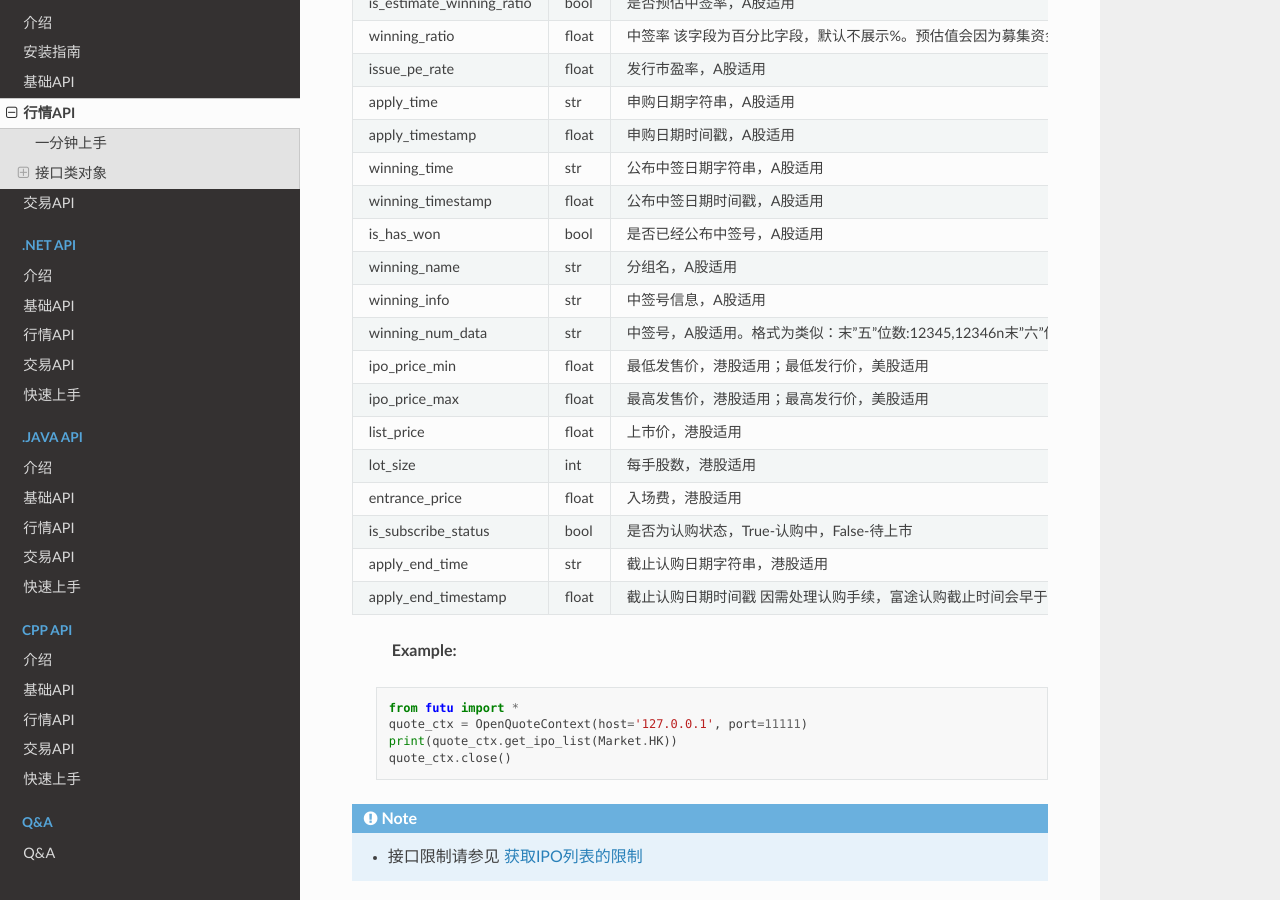
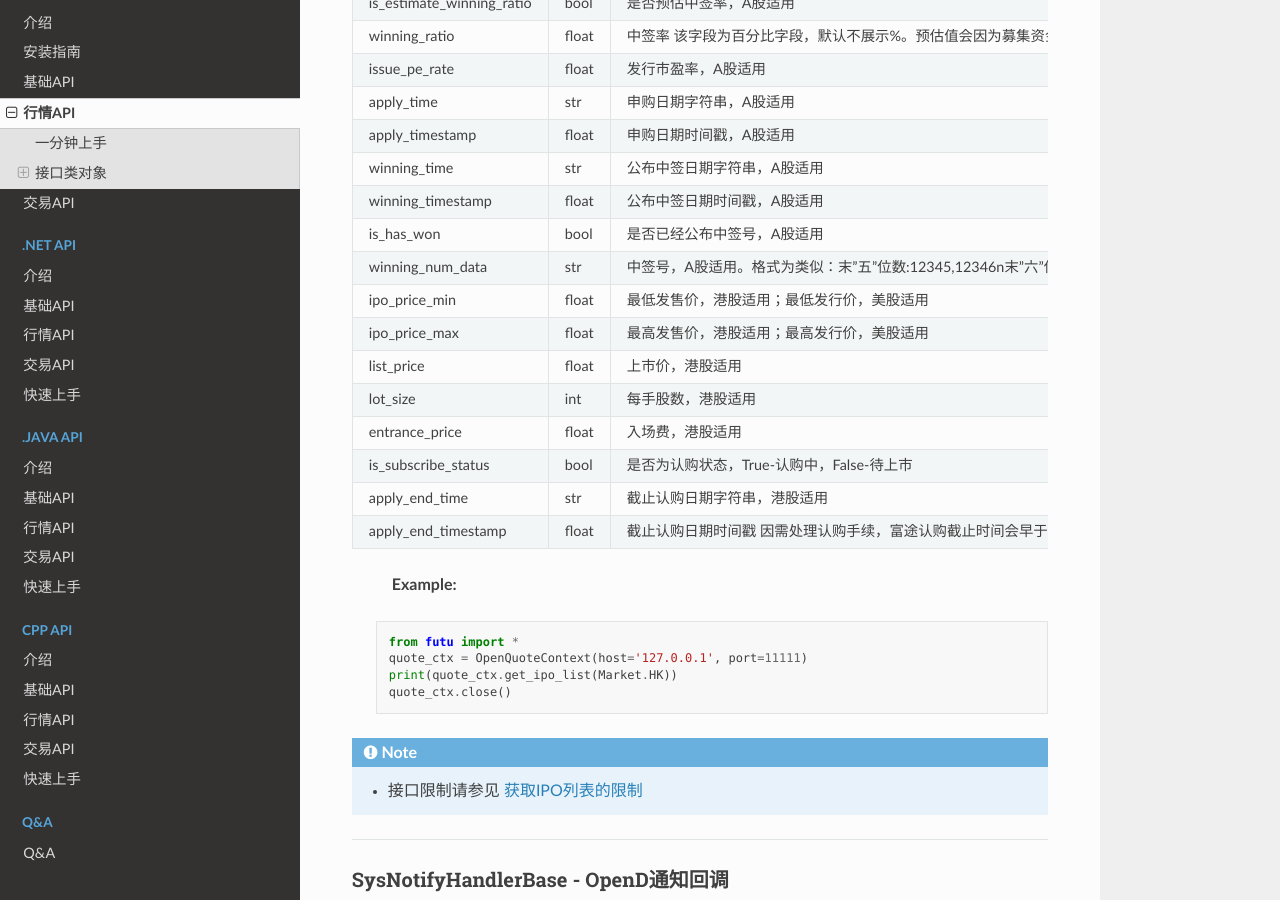
Before and after one commit to FutunnOpen/futu-api-doc, a Sphinx documentation site: the page built from doc_maker/source/api/Quote_API.rst, in a window 1280 px wide and 900 px high, scrolled down 42385 px. Built offline with Sphinx 7.4.7 and the Read the Docs theme 2.0.0, drawn with Linux system fonts in a browser that asks for light colours.

Commit message:
修复get_ipo_list文档错误

```diff
--- a/doc_maker/source/api/Quote_API.rst
+++ b/doc_maker/source/api/Quote_API.rst
@@ -1922,8 +1922,6 @@ apply_timestamp                              float          申购日期时间
 winning_time                                 str            公布中签日期字符串，A股适用
 winning_timestamp                            float          公布中签日期时间戳，A股适用
 is_has_won                                   bool           是否已经公布中签号，A股适用
-winning_name                                 str            分组名，A股适用
-winning_info                                 str            中签号信息，A股适用
 winning_num_data                             str            中签号，A股适用。格式为类似：末"五"位数:12345,12346\n末"六"位数:123456
 ipo_price_min                                float          最低发售价，港股适用；最低发行价，美股适用
 ipo_price_max                                float          最高发售价，港股适用；最高发行价，美股适用
```
